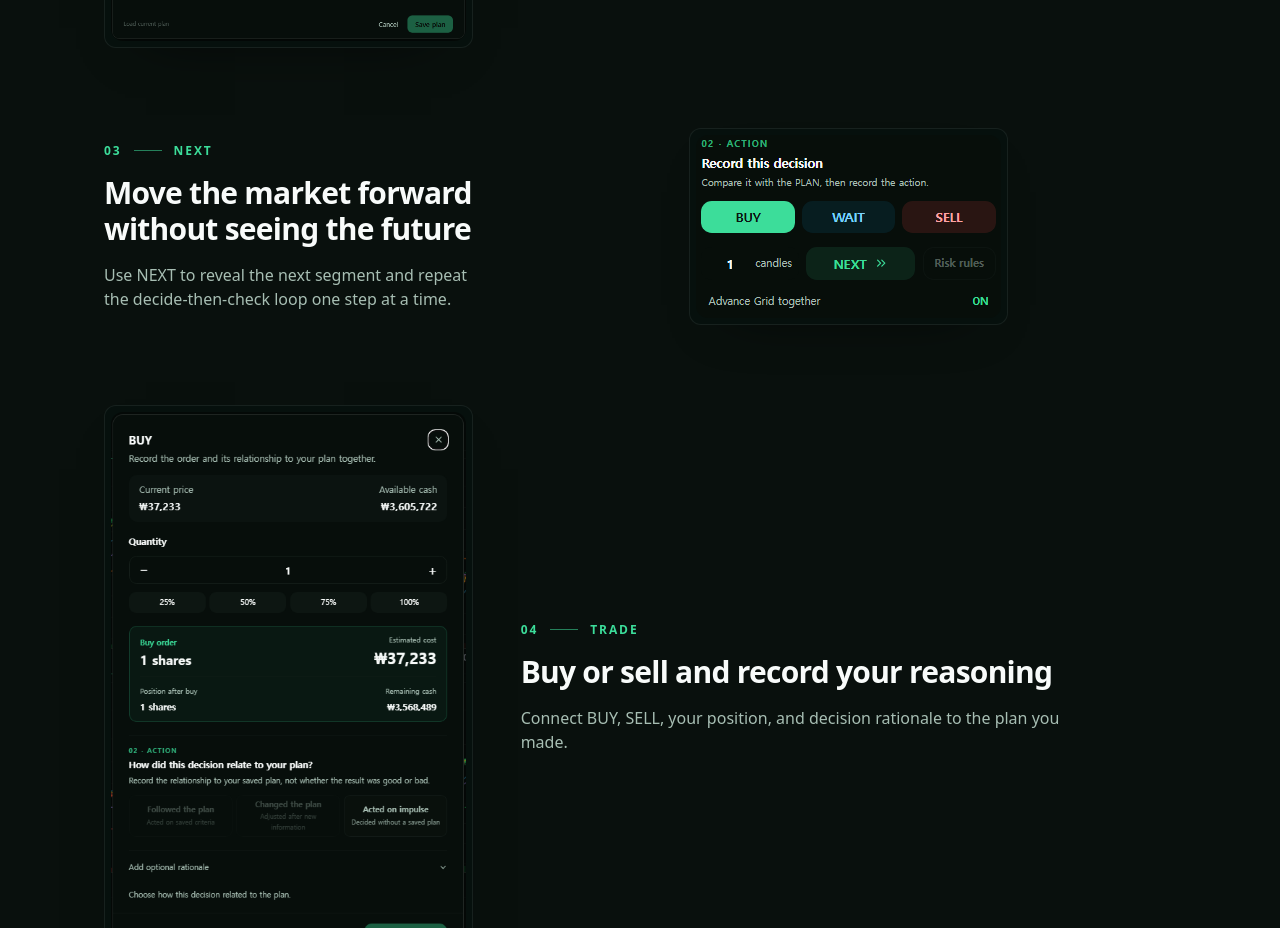
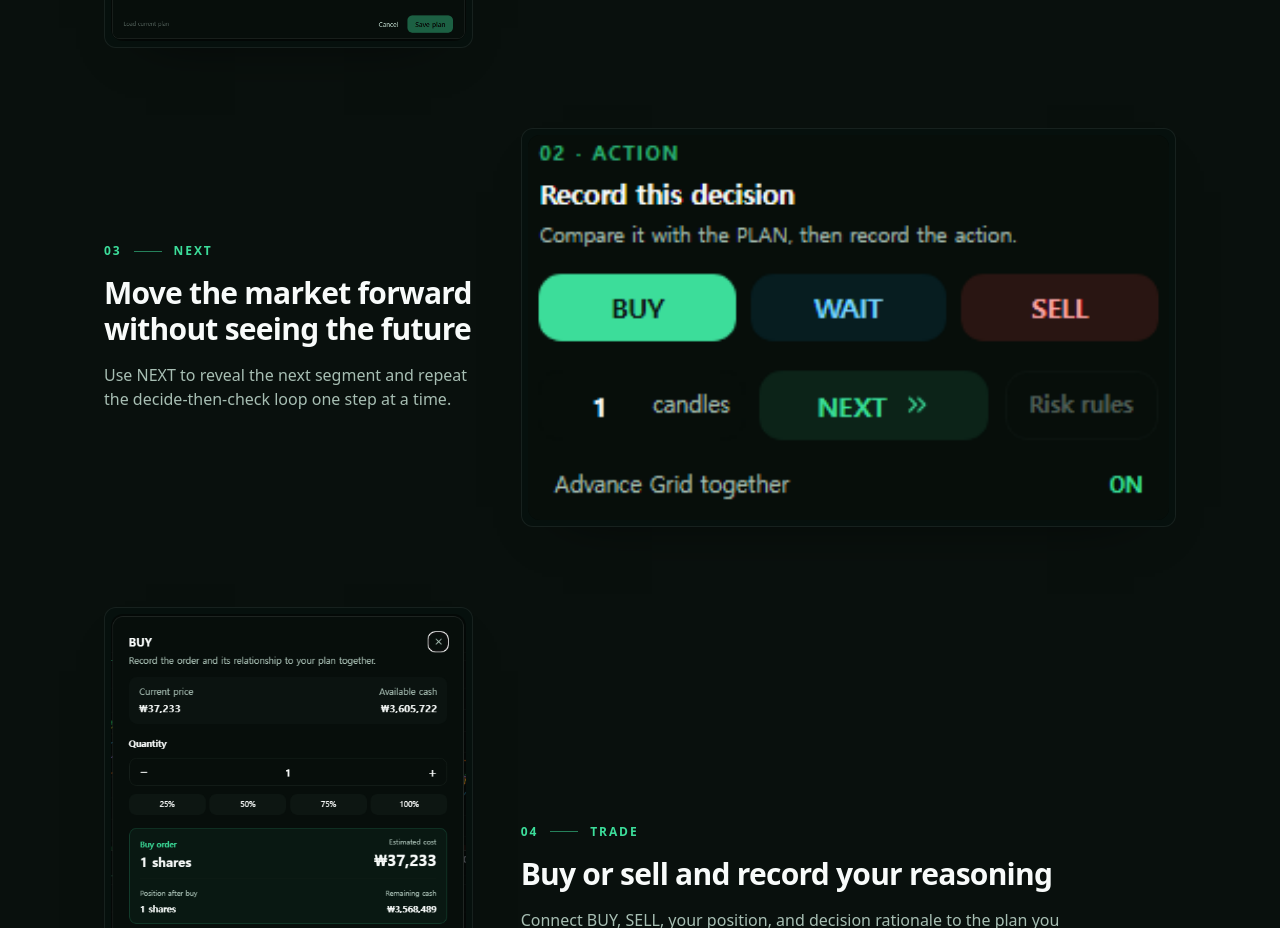
Before and after one commit to gold-su/TradeNova-front, a React (Vite) app in the folder tradenova-frontend/: page / in a window 1280 px wide. Shown: the part 2620-3548 px from the top of the page. Built offline with nearby package versions, Linux system fonts and the light colour scheme; no server answers.

Commit message:
style: enlarge NEXT controls preview to fill its image column

```diff
--- a/tradenova-frontend/src/components/landing/ProductWalkthrough.tsx
+++ b/tradenova-frontend/src/components/landing/ProductWalkthrough.tsx
@@ -16,12 +16,12 @@ import legacyAiReview from "@/assets/landing/product/ai-review.png";
 import legacyAiReviewMobile from "@/assets/landing/product/ai-review-mobile.png";
 import { useI18n } from "@/i18n/LanguageProvider";
 
-// Native capture sizes reserve the right aspect ratio and prevent upscaling small UI crops.
+// Native sizes reserve aspect ratios; displayWidth can enlarge compact control captures.
 const englishScreenshots = {
   workspace: { src: trainingWorkspace, width: 1920, height: 910 },
   blind: { src: blindChart, width: 1330, height: 716 },
   plan: { src: scenarioPlan, width: 679, height: 743 },
-  next: { src: nextProgress, width: 305, height: 183 },
+  next: { src: nextProgress, width: 305, height: 183, displayWidth: 720 },
   trade: { src: tradeExecution, width: 491, height: 764 },
   review: { src: aiReview, width: 593, height: 705 },
 } as const;
@@ -49,6 +49,7 @@ type ScreenshotProps = {
   alt: string;
   width?: number;
   height?: number;
+  displayWidth?: number;
   eager?: boolean;
   className?: string;
 };
@@ -59,13 +60,14 @@ export function ProductScreenshot({
   alt,
   width = 1200,
   height = 750,
+  displayWidth = width,
   eager = false,
   className = "",
 }: ScreenshotProps) {
   return (
     <figure
       className={`mx-auto w-full overflow-hidden rounded-xl border border-border/70 bg-[#06100d] p-1 shadow-[0_22px_58px_-42px_rgba(0,0,0,0.92)] sm:p-1.5 ${className}`}
-      style={{ maxWidth: width + 14 }}
+      style={{ maxWidth: displayWidth + 14 }}
     >
       <picture className="block overflow-hidden rounded-lg bg-[#020806]">
         {mobileSrc && <source media="(max-width: 639px)" srcSet={mobileSrc} />}
```
